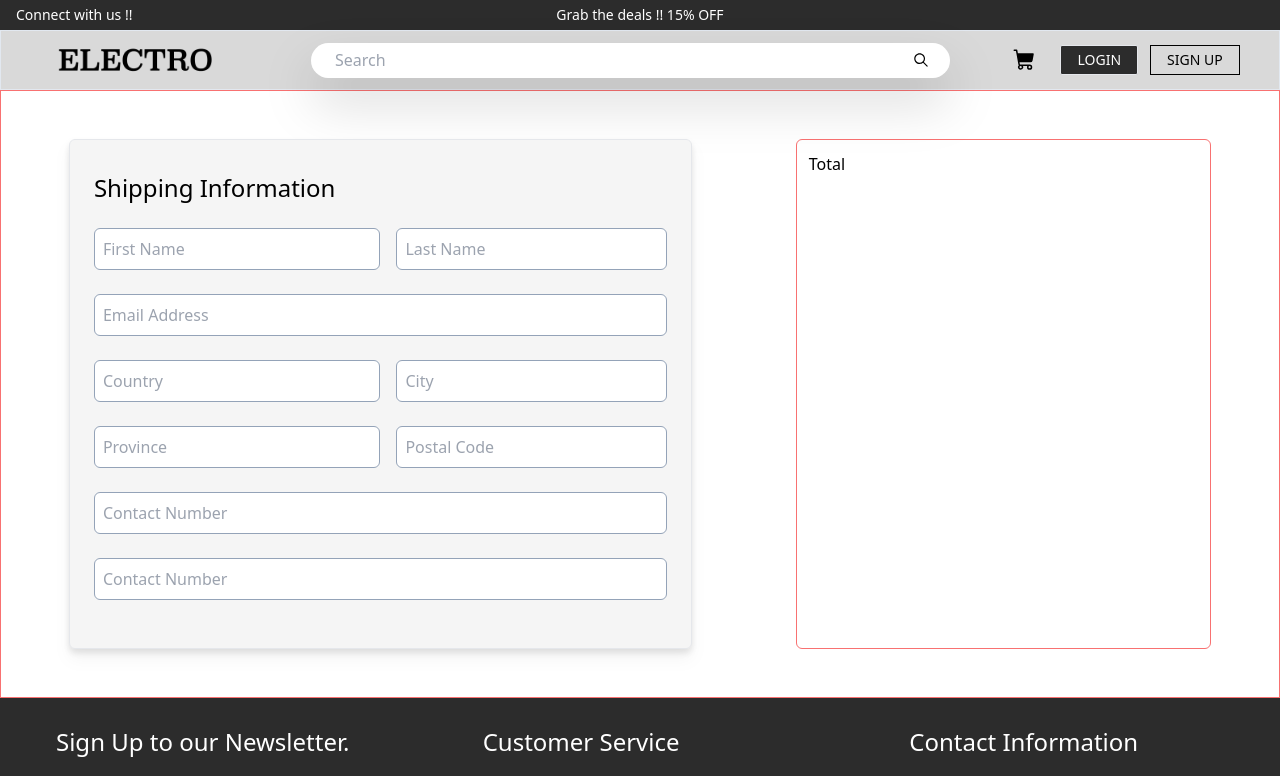
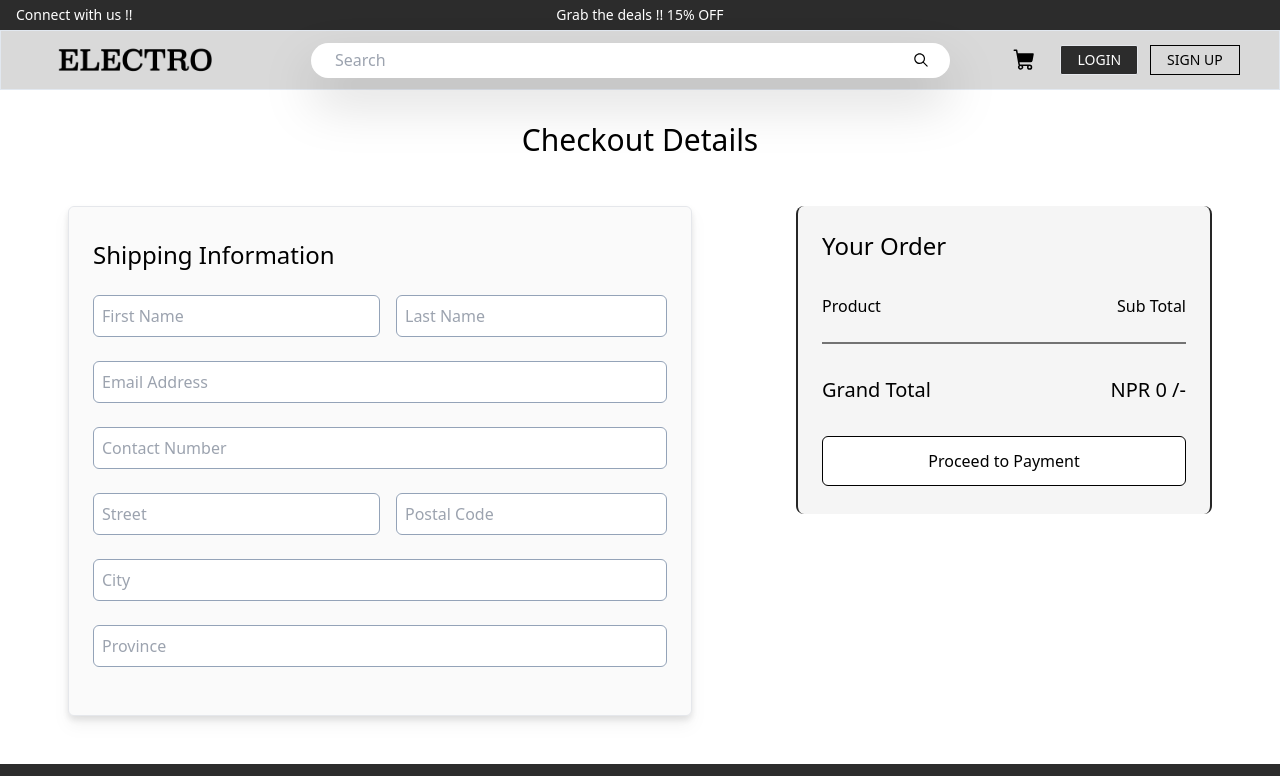
Before and after one commit to AyushKazi/FYP, a React (Vite) app in the folder frontend/: page /checkout in a window 1280 px wide. Shown: the top 776 px of the page. Built offline with nearby package versions, Linux system fonts and the light colour scheme.

Commit message:
checkout layout

```diff
--- a/frontend/src/App.jsx
+++ b/frontend/src/App.jsx
@@ -25,6 +25,7 @@ import AdminBrand from "./routes/Admin/AdminBrand";
 import { fetchCartData } from "./features/cart/cart-action";
 import "react-toastify/dist/ReactToastify.css";
 import { ToastContainer } from "react-toastify";
+import Payment from "./routes/Payment";
 
 const router = createBrowserRouter([
   {
@@ -38,6 +39,7 @@ const router = createBrowserRouter([
       { path: "/products/:id", element: <ProductDetailPage /> },
       { path: "/cart", element: <CartPage /> },
       { path: "/checkout", element: <Checkout /> },
+      { path: "/payment", element: <Payment /> },
       {
         path: "/userProfile",
         element: <UserProfile />,
--- /dev/null
+++ b/frontend/src/components/Checkout/ShippingAddress.jsx
@@ -0,0 +1,9 @@
+import React from "react";
+import { useForm } from "react-hook-form";
+import { useNavigate } from "react-router-dom";
+
+const ShippingAddress = ({ register, reset }) => {
+  return <div></div>;
+};
+
+export default ShippingAddress;
--- a/frontend/src/routes/Checkout.jsx
+++ b/frontend/src/routes/Checkout.jsx
@@ -1,11 +1,48 @@
 import React from "react";
+import { useForm } from "react-hook-form";
+
+import ShippingAddress from "../components/Checkout/ShippingAddress";
+import { Link, useNavigate } from "react-router-dom";
+import { useDispatch, useSelector } from "react-redux";
+import { saveShippingAddress } from "../features/cart/cart-slice";
 
 const Checkout = () => {
+  const {
+    register,
+    reset,
+    watch,
+    getValues,
+    handleSubmit,
+    formState: { errors },
+  } = useForm();
+
+  const navigate = useNavigate();
+  const dispatchRedux = useDispatch();
+
+  const { cartItems, shippingAddress, total } = useSelector(
+    (state) => state.cart
+  );
+  const onSubmit = (data) => {
+    alert(JSON.stringify(data));
+    dispatchRedux(saveShippingAddress(data));
+    reset();
+    navigate("/payment");
+  };
+
   return (
     <>
-      <div className="main flex flex-col   border border-red-400 p-4 lg:flex-row lg:justify-around max-w-screen-xl mx-auto">
+      <div>
+        <h1 className="text-3xl font-medium flex justify-center mt-8 mb-4 md:mb-0">
+          Checkout Details
+        </h1>
+      </div>
+      <form
+        onSubmit={handleSubmit(onSubmit)}
+        className="main flex flex-col    p-4 lg:flex-row lg:justify-around max-w-screen-xl mx-auto"
+      >
         {/* billing section */}
-        <div className="shipping p-3 lg:p-6  border bg-neutral-100 rounded-md drop-shadow-lg md:my-6 md:mx-6 md:px-6 lg:my-8 lg:w-1/2">
+        {/* first name, last name, email, contact_number, city, postalcode, street, province  */}
+        <div className="shipping p-3 lg:p-6  border bg-neutral-50 rounded-md drop-shadow-lg md:my-6 md:mx-6 md:px-6 lg:my-8 lg:w-1/2">
           <h3 className="text-2xl mb-6 mt-2">Shipping Information</h3>
 
           {/* name */}
@@ -16,7 +53,11 @@ const Checkout = () => {
                 name="firstName"
                 className="firstName border border-slate-400 rounded-md w-full py-2 px-2 placeholder:text-sm md:placeholder:text-base focus:shadow-lg  focus:outline-slate-400 "
                 placeholder="First Name"
+                {...register("firstName", { required: true })}
               />
+              {errors.firstName?.type === "required" && (
+                <p className="text-red-500 text-sm">First Name is required.</p>
+              )}
             </div>
             <div className="flex flex-col space-y-3">
               <input
@@ -24,7 +65,11 @@ const Checkout = () => {
                 name="lastName"
                 className="Last Name border border-slate-400 block rounded-md w-full py-2 px-2 placeholder:text-sm md:placeholder:text-base focus:shadow-lg  focus:outline-slate-400 "
                 placeholder="Last Name"
+                {...register("lastName", { required: true })}
               />
+              {errors.lastName?.type === "required" && (
+                <p className="text-red-500 text-sm">Last Name is required.</p>
+              )}
             </div>
           </div>
 
@@ -35,47 +80,11 @@ const Checkout = () => {
               name="email"
               className="email border border-slate-400 block rounded-md w-full py-2 px-2 placeholder:text-sm md:placeholder:text-base focus:shadow-lg  focus:outline-slate-400 "
               placeholder="Email Address"
+              {...register("email", { required: true })}
             />
-          </div>
-
-          {/* name */}
-          <div className="names grid grid-cols-2 space-x-4 my-6 ">
-            <div className="flex flex-col space-y-3">
-              <input
-                type="text"
-                name="country"
-                className="Country border border-slate-400 rounded-md w-full py-2 px-2 placeholder:text-sm md:placeholder:text-base focus:shadow-lg  focus:outline-slate-400 "
-                placeholder="Country"
-              />
-            </div>
-            <div className="flex flex-col space-y-3">
-              <input
-                type="name"
-                name="city"
-                className="place border border-slate-400 block rounded-md w-full py-2 px-2 placeholder:text-sm md:placeholder:text-base focus:shadow-lg  focus:outline-slate-400 "
-                placeholder="City"
-              />
-            </div>
-          </div>
-
-          {/* name */}
-          <div className="names grid grid-cols-2 space-x-4  ">
-            <div className="flex flex-col space-y-3">
-              <input
-                type="text"
-                name="province"
-                className="Province border border-slate-400 rounded-md w-full py-2 px-2 placeholder:text-sm md:placeholder:text-base focus:shadow-lg  focus:outline-slate-400 "
-                placeholder="Province"
-              />
-            </div>
-            <div className="flex flex-col space-y-3">
-              <input
-                type="name"
-                name="postalCode"
-                className="place border border-slate-400 block rounded-md w-full py-2 px-2 placeholder:text-sm md:placeholder:text-base focus:shadow-lg  focus:outline-slate-400 "
-                placeholder="Postal Code"
-              />
-            </div>
+            {errors.email?.type === "required" && (
+              <p className="text-red-500 text-sm ">Email is required.</p>
+            )}
           </div>
 
           {/* extra */}
@@ -85,23 +94,119 @@ const Checkout = () => {
               name="contact"
               className="contact border border-slate-400 block rounded-md w-full py-2 px-2 placeholder:text-sm md:placeholder:text-base focus:shadow-lg  focus:outline-slate-400 "
               placeholder="Contact Number"
+              {...register("contact", { required: true })}
             />
+            {errors.contact?.type === "required" && (
+              <p className="text-red-500 text-sm ">Contact is required.</p>
+            )}
+          </div>
+
+          {/* name */}
+          <div className="names grid grid-cols-2 space-x-4 my-6 ">
+            <div className="flex flex-col space-y-3">
+              <input
+                type="text"
+                name="street"
+                className="Country border border-slate-400 rounded-md w-full py-2 px-2 placeholder:text-sm md:placeholder:text-base focus:shadow-lg  focus:outline-slate-400 "
+                placeholder="Street"
+                {...register("street", { required: true })}
+              />
+              {errors.street?.type === "required" && (
+                <p className="text-red-500 text-sm ">Street is required.</p>
+              )}
+            </div>
+            <div className="flex flex-col space-y-3">
+              <input
+                type="number"
+                name="postalCode"
+                className="place border border-slate-400 block rounded-md w-full py-2 px-2 placeholder:text-sm md:placeholder:text-base focus:shadow-lg  focus:outline-slate-400 "
+                placeholder="Postal Code"
+                {...register("postalCode", { required: true })}
+              />
+              {errors.postalCode?.type === "required" && (
+                <p className="text-red-500 text-sm ">
+                  Postal code is required.
+                </p>
+              )}
+            </div>
           </div>
 
           {/* extra */}
           <div className="flex flex-col my-6">
             <input
-              type="number"
-              name="contact"
-              className="contact border border-slate-400 block rounded-md w-full py-2 px-2 placeholder:text-sm md:placeholder:text-base focus:shadow-lg  focus:outline-slate-400 "
-              placeholder="Contact Number"
+              type="text"
+              name="city"
+              className="email border border-slate-400 block rounded-md w-full py-2 px-2 placeholder:text-sm md:placeholder:text-base focus:shadow-lg  focus:outline-slate-400 "
+              placeholder="City"
+              {...register("city", { required: true })}
             />
+            {errors.city?.type === "required" && (
+              <p className="text-red-500 text-sm ">City is required.</p>
+            )}
+          </div>
+
+          {/* extra */}
+          <div className="flex flex-col my-6">
+            <input
+              type="text"
+              name="province"
+              className="email border border-slate-400 block rounded-md w-full py-2 px-2 placeholder:text-sm md:placeholder:text-base focus:shadow-lg  focus:outline-slate-400 "
+              placeholder="Province"
+              {...register("province", { required: true })}
+            />
+            {errors.province?.type === "required" && (
+              <p className="text-red-500 text-sm ">Province is required.</p>
+            )}
+          </div>
+
+          {/* extra */}
+        </div>{" "}
+        <div className="total  lg:my-8 rounded-md md:mx-6 lg:w-2/6">
+          <div className="subtotal bg-neutral-100 border-x-2 border-neutral-800 rounded-lg mt-8 lg:mt-0 p-4 xl:px-6   ">
+            <div className="head font-medium mt-2 mb-8 text-2xl">
+              Your Order
+            </div>
+            <div className="body space-y-6 ">
+              <div className="subtotal flex justify-between">
+                <p className="">Product</p>
+                <p className="">Sub Total</p>
+              </div>
+
+              <hr className="border border-neutral-500" />
+              {/* shipping */}
+
+              {cartItems.map((item) => {
+                return (
+                  <div className="shipping grid grid-cols-3 justify-between">
+                    <p className=" col-span-2">
+                      {item.name} x {item.qty}
+                    </p>
+                    <p className=" text-right">
+                      NPR {item.price * item.qty} /-
+                    </p>
+                  </div>
+                );
+              })}
+
+              <div className="grand total">
+                <div className="grand total flex justify-between my-8">
+                  <p className=" text-lg xl:text-xl">Grand Total</p>
+                  <p className=" text-lg xl:text-xl">NPR {total} /-</p>
+                </div>
+              </div>
+
+              <div className="button">
+                <button
+                  type="submit"
+                  className="w-full md:w-full py-3 mb-3 bg-white  text-black rounded-md hover:bg-neutral-700 border border-black hover:text-white hover:opacity-90 hover:duration-300"
+                >
+                  Proceed to Payment
+                </button>
+              </div>
+            </div>
           </div>
         </div>
-        <div className="total p-3 border border-red-400 lg:my-8 rounded-md md:mx-6 lg:w-2/6">
-          Total
-        </div>
-      </div>
+      </form>
     </>
   );
 };
--- /dev/null
+++ b/frontend/src/routes/Payment.jsx
@@ -0,0 +1,7 @@
+import React from "react";
+
+const Payment = () => {
+  return <div>Payment</div>;
+};
+
+export default Payment;
--- a/frontend/src/routes/UserProfile/Dashboard.jsx
+++ b/frontend/src/routes/UserProfile/Dashboard.jsx
@@ -1,10 +1,15 @@
 import React from "react";
+import { useSelector } from "react-redux";
 
 const Dashboard = () => {
+  const { first_name, last_name, email } = useSelector(
+    (state) => state.authUser.userInfo
+  );
   return (
     <div className="flex justify-center items-center h-full bg-[#D9D9D9]">
       <div className="font-light text-lg ">
-        Welcome to the Dashboard of your ElectroHub account. Please enjoy!
+        Welcome {first_name} to the Dashboard of your ElectroHub account. Please
+        enjoy!
       </div>
     </div>
   );
```
Also changed, not shown: frontend/src/features/cart/cart-slice.js (+10 -0 lines), 1 other file (tests, documents, lock files or other folders).
